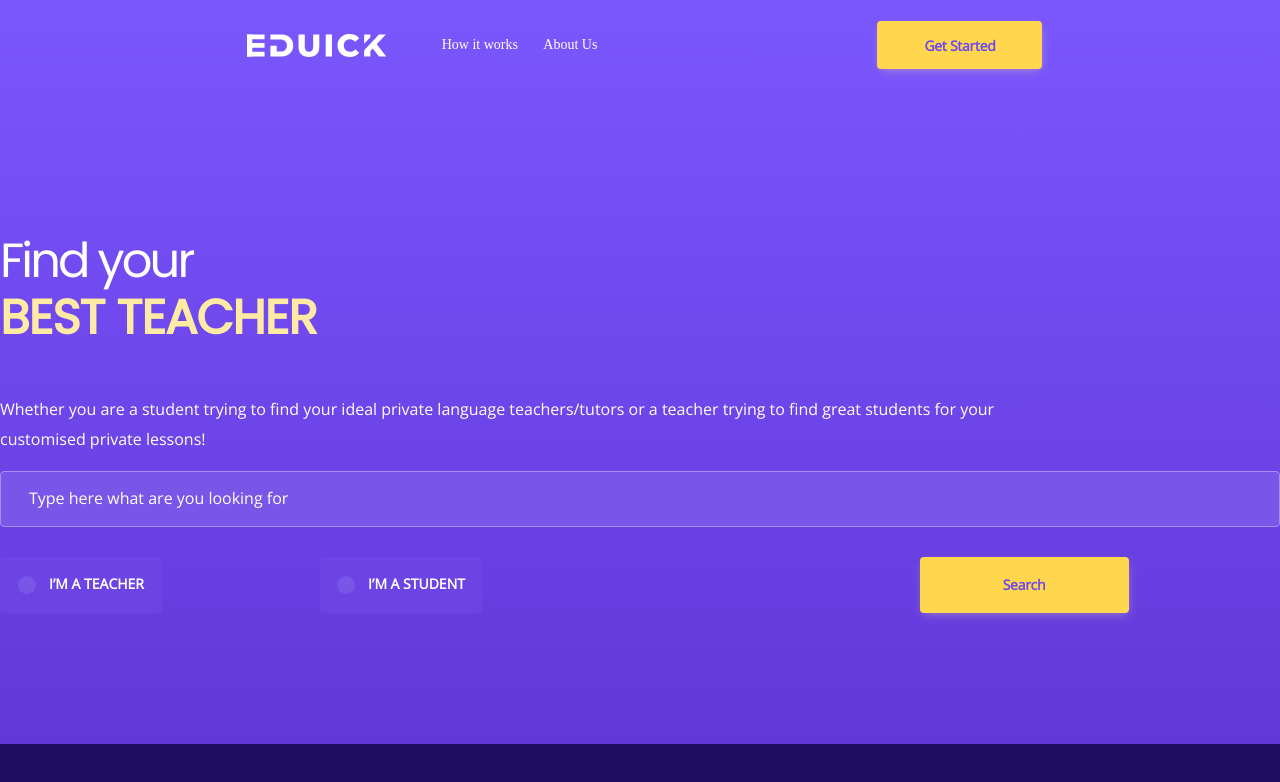
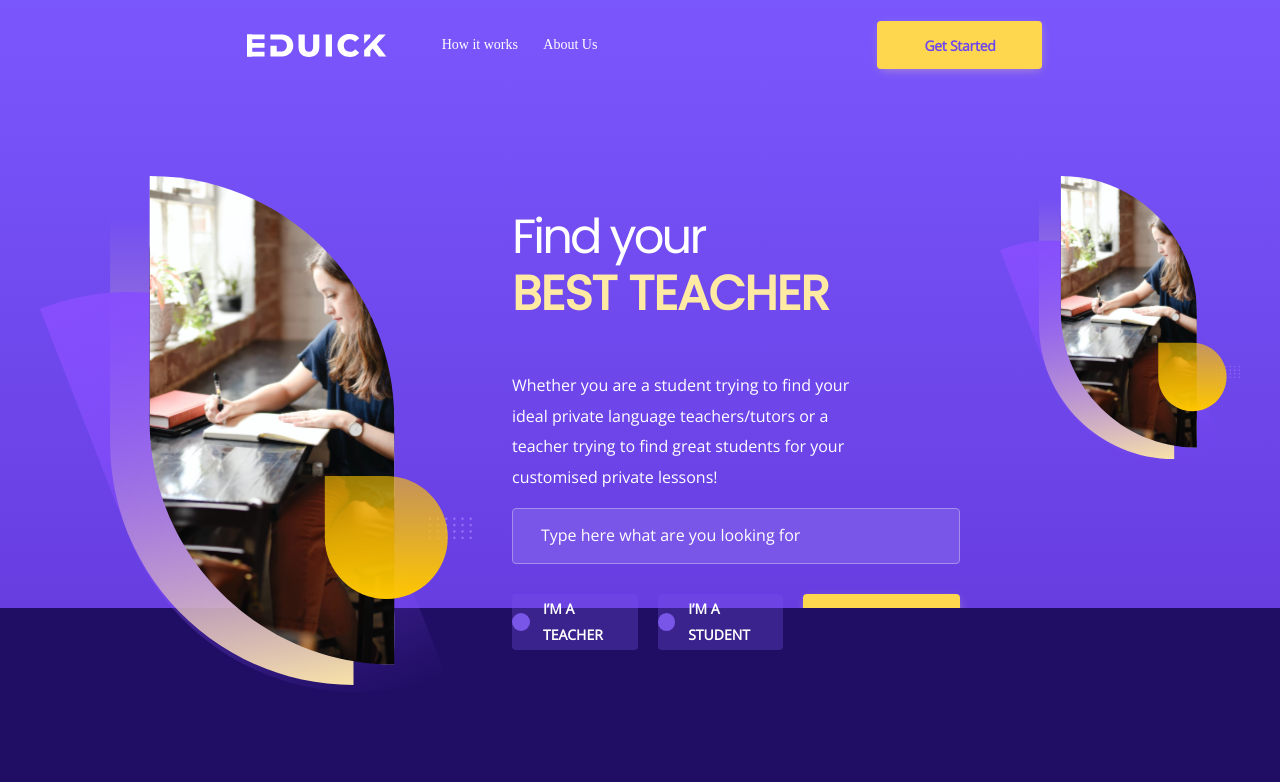
Before and after one commit to Rezende123/eduick, a Next.js app: page / in a window 1280 px wide. Shown: the top 782 px of the page. Built offline with nearby package versions, Linux system fonts and the light colour scheme.

Commit message:
feat: Insere a primeira imagem da landing page

```diff
--- a/src/pages/Landing/Landing.module.scss
+++ b/src/pages/Landing/Landing.module.scss
@@ -9,12 +9,25 @@
   }
   &__main {
     grid-area: main;
+    display: grid;
+
+    grid-template-areas: "shape1 form shape2";
+    grid-template-columns: 40% 35% 25%;
+
+    #shape-1 {
+        grid-area: shape1;
+    }
+    #form {
+        grid-area: form;
+    }
+    #shape-2 {
+        grid-area: shape2;
+    }
   }
   &__footer {
     height: 60%;
     background-color: $color_secundary;
     grid-area: footer;
-
     align-self: flex-end;
   }
 
@@ -23,5 +36,6 @@
     "header header header"
     "main main main"
     "footer footer footer";
+  grid-template-rows: 20% 40% 40%;
 
 }
--- a/src/pages/Landing/Landing.page.jsx
+++ b/src/pages/Landing/Landing.page.jsx
@@ -1,6 +1,8 @@
 import style from './Landing.module.scss'
 import Header from './components/Header'
 import FindBestTeacher from './components/FindBestTeacher'
+import Image from 'next/image'
+import shape1 from '../../../public/images/group_1_descktop.svg'
 
 export default function Landing() {
   return (
@@ -10,7 +12,15 @@ export default function Landing() {
       </div>
 
       <div className={style.content__main}>
-        <FindBestTeacher></FindBestTeacher>
+        <figure id={style["shape-1"]}>
+          <Image src={shape1}/>
+        </figure>
+        <div id={style["form"]}>
+          <FindBestTeacher></FindBestTeacher>
+        </div>
+        <figure id={style["shape-2"]}>
+          <Image src={shape1}/>
+        </figure>
       </div>
 
       <footer className={style.content__footer}></footer>
--- a/src/pages/Landing/components/FindBestTeacher/FindBestTeacher.module.scss
+++ b/src/pages/Landing/components/FindBestTeacher/FindBestTeacher.module.scss
@@ -63,12 +63,13 @@
 
   &__row {
     display: grid;
-    grid-template-columns: 2fr 2fr 4fr;
+    grid-template-columns: 4fr 4fr 5fr;
     margin-top: 30px;
+    gap: 20px
   }
 
   &__options {
-    width: 162px;
+    width: 100%;
     height: 56px;
 
     background: rgba(121, 85, 232, 0.3);
@@ -138,12 +139,10 @@
   }
 
   &__buttom {
-    margin-left: 20%;
-
     align-self: center;
     justify-self: center;
 
-    width: 209px;
+    width: 100%;
     height: 56px;
   }
 }
```
Also changed, not shown: public/images/group_1_descktop.png (added), public/images/group_1_descktop.svg (added).
